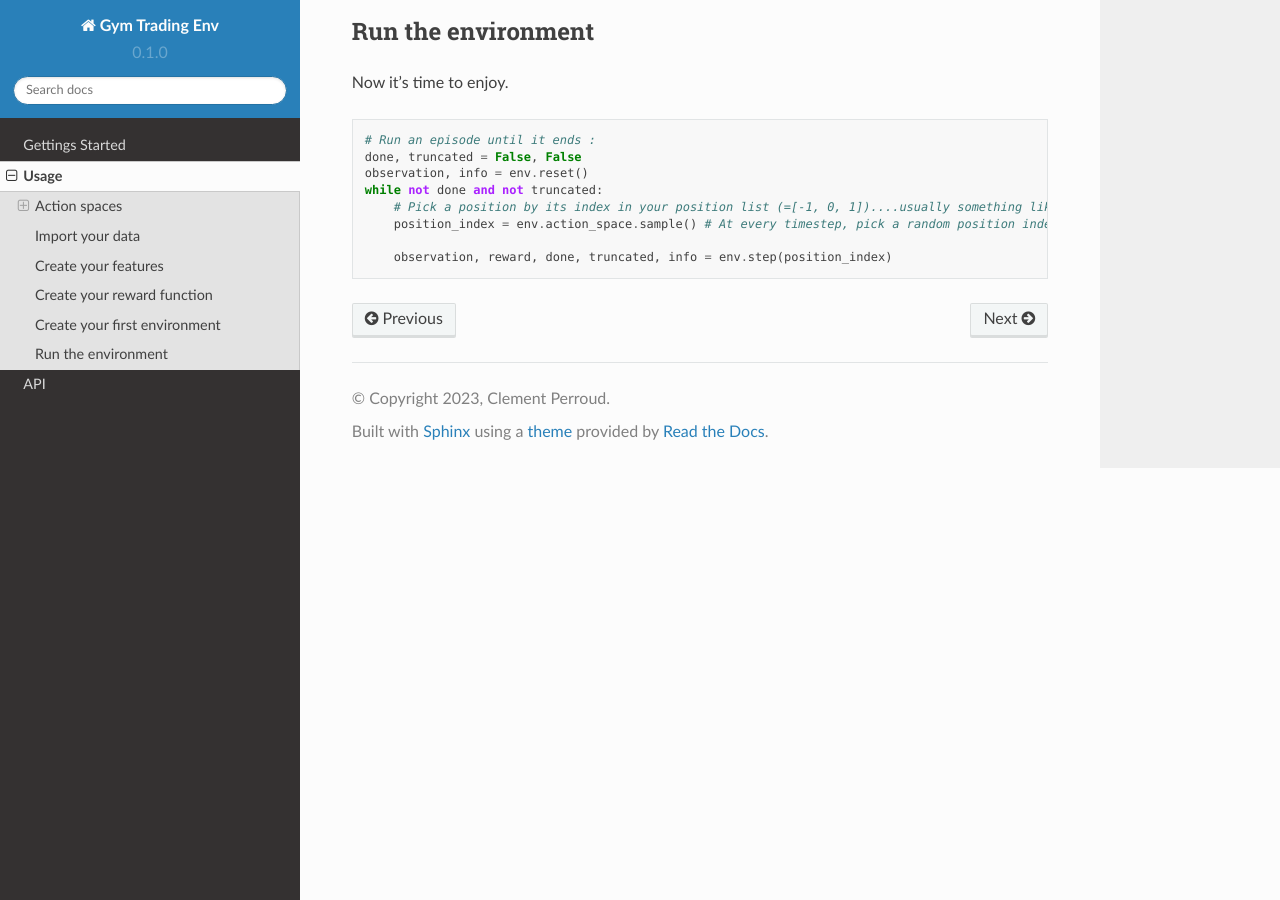
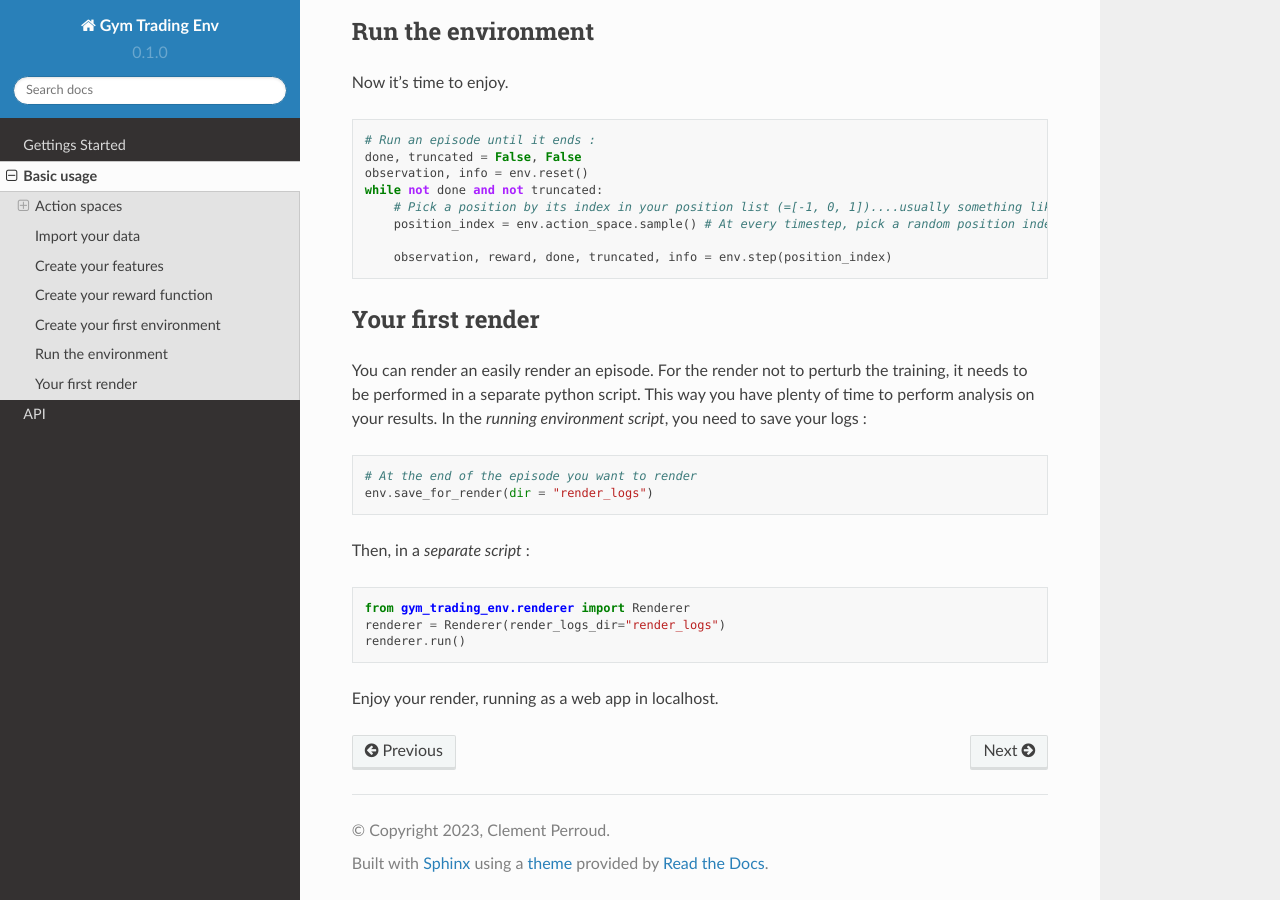
Before and after one commit to ClementPerroud/Gym-Trading-Env, a Sphinx documentation site: the page built from docs/source/usage.rst, in a window 1280 px wide and 900 px high, scrolled down 2786 px. Built offline with Sphinx 7.4.7 and the Read the Docs theme 2.0.0, drawn with Linux system fonts in a browser that asks for light colours; some of the changed text lies outside the part shown.

Commit message:
Update usage.rst

```diff
--- a/docs/source/usage.rst
+++ b/docs/source/usage.rst
@@ -1,4 +1,4 @@
-Usage
+Basic usage
 ===================
 
 Action spaces
@@ -142,3 +142,24 @@ Now it's time to enjoy.
       position_index = env.action_space.sample() # At every timestep, pick a random position index from your position list (=[-1, 0, 1])
 
       observation, reward, done, truncated, info = env.step(position_index)
+
+
+Your first render
+-------------------
+
+You can render an easily render an episode. For the render not to perturb the training, it needs to be performed in a separate python script. This way you have plenty of time to perform analysis on your results. In the *running environment script*, you need to save your logs :
+
+.. code-block:: python
+
+  # At the end of the episode you want to render
+  env.save_for_render(dir = "render_logs")
+
+Then, in a *separate script* :
+
+.. code-block:: python
+
+  from gym_trading_env.renderer import Renderer
+  renderer = Renderer(render_logs_dir="render_logs")
+  renderer.run()
+
+Enjoy your render, running as a web app in localhost.
```
